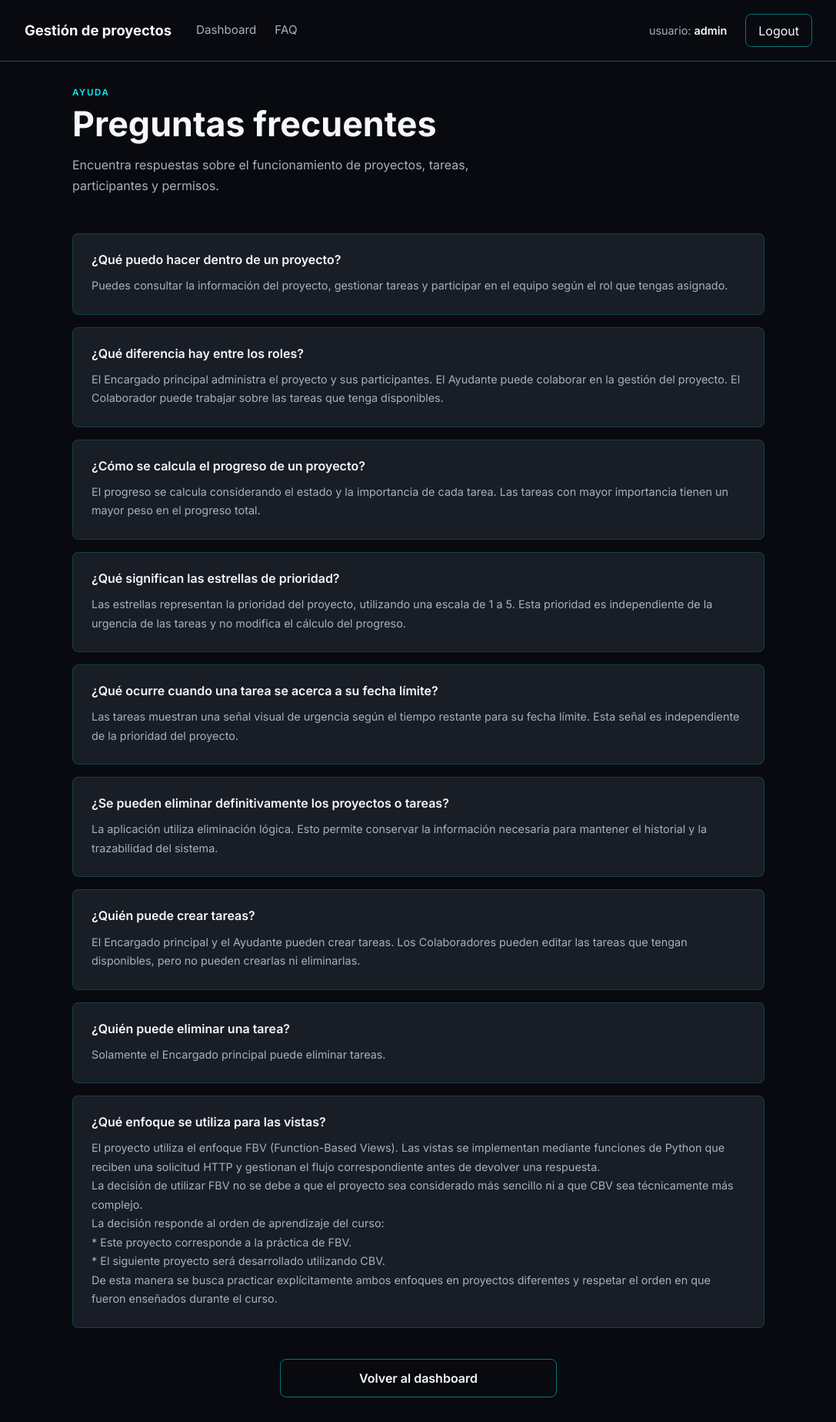
After one commit to MasterPip3/GestionProyectoMod6, a Django app: page /faq/ in a window 1280 px wide. The commit adds this page. Shown: the whole page at 77% size, without its empty margins (96-1183 px from the left). Run offline with Django 5.2, Linux system fonts and the light colour scheme; a user stored in the database is signed in.

Commit message:
Cambios menores en interfaz, implementación FAQ y personalización de Admin

```diff
--- a/config/settings.py
+++ b/config/settings.py
@@ -135,4 +135,4 @@ LOGIN_URL = '/login/'
 
 LOGIN_REDIRECT_URL = '/dashboard/'
 
-LOGOUT_REDIRECT_URL = '/inicio/'
+LOGOUT_REDIRECT_URL = '/'
--- a/core/urls.py
+++ b/core/urls.py
@@ -1,5 +1,5 @@
 from django.urls import path
-from .views import inicio, dashboard, registro, crear_proyecto_view, detalle_proyecto, crear_tarea_view, editar_tarea_view, eliminar_tarea_view, agregar_participante_view, participantes_proyecto, cambiar_rol_participacion_view, salir_proyecto_view, retirar_participante_view, eliminar_proyecto_view
+from .views import inicio, dashboard, registro, crear_proyecto_view, detalle_proyecto, crear_tarea_view, editar_tarea_view, eliminar_tarea_view, agregar_participante_view, participantes_proyecto, cambiar_rol_participacion_view, salir_proyecto_view, retirar_participante_view, eliminar_proyecto_view, faq
 
 
 urlpatterns = [
@@ -17,4 +17,5 @@ urlpatterns = [
     path('proyectos/<int:proyecto_id>/salir', salir_proyecto_view, name='salir_proyecto'),
     path('proyectos/<int:proyecto_id>/participantes/<int:participacion_id>/retirar/', retirar_participante_view, name='retirar_participante'),
     path('proyectos/<int:proyecto_id>/eliminar', eliminar_proyecto_view, name='eliminar_proyecto'),
+    path('faq/', faq, name='faq')
 ]
--- a/core/views.py
+++ b/core/views.py
@@ -391,3 +391,12 @@ def eliminar_proyecto_view(request, proyecto_id):
     }
 
     return render(request, "proyectos/eliminar_proyecto.html", contexto)
+
+
+@login_required
+def faq(request):
+    contexto = {
+        "usuario": request.user,
+    }
+
+    return render(request, "faq.html", contexto)
--- a/static/css/style.css
+++ b/static/css/style.css
@@ -1421,3 +1421,72 @@ button, input, textarea, select {
     }
 
 }
+
+.acciones-publicas {
+    margin-left: auto;
+    margin-right: auto;
+}
+
+/* FAQ */
+
+.faq {
+    width: 100%;
+    max-width: 900px;
+    margin: 0 auto;
+}
+
+.faq-encabezado {
+    margin-bottom: 3rem;
+}
+
+.faq-encabezado h1 {
+    margin: .35rem 0 .75rem;
+    font-size: clamp(2rem, 4vw, 2.8rem);
+    font-weight: 700;
+}
+
+.faq-lista {
+    display: flex;
+    flex-direction: column;
+    gap: 1rem;
+}
+
+.faq-item {
+    padding: 1.5rem;
+    background: var(--color-tarjeta);
+    border: 1px solid rgba(0, 245, 255, .16);
+    border-radius: var(--radio-borde);
+    transition:
+        transform var(--transicion-normal),
+        border-color var(--transicion-normal),
+        box-shadow var(--transicion-normal);
+}
+
+.faq-item:hover {
+    transform: translateY(-2px);
+    border-color: rgba(0, 245, 255, .35);
+    box-shadow: 0 0 14px rgba(0, 245, 255, .10);
+}
+
+.faq-item h2 {
+    margin: 0 0 .75rem;
+    font-size: 1rem;
+    font-weight: 600;
+    color: var(--color-texto);
+}
+
+.faq-item p {
+    margin: 0;
+    color: var(--color-texto-secundario);
+    font-size: .9rem;
+    line-height: 1.7;
+}
+
+.faq-retorno {
+    width: min(100%, 360px);
+    margin: 2.5rem auto 0;
+}
+
+.faq-retorno .boton-secundario {
+    width: 100%;
+}
--- a/templates/base.html
+++ b/templates/base.html
@@ -48,8 +48,8 @@
                             Dashboard
                         </a>
 
-                        <a href="#" class="navbar-enlace">
-                            Proyectos
+                        <a href="{% url 'faq' %}" class="navbar-enlace">
+                            FAQ
                         </a>
 
                     </div>
--- /dev/null
+++ b/templates/faq.html
@@ -0,0 +1,136 @@
+
+
+
+{% extends "base.html" %}
+
+{% block title %}FAQ | Gestión de proyectos{% endblock %}
+
+{% block content %}
+
+<section class="faq">
+
+    <header class="faq-encabezado">
+        <span class="etiqueta-seccion">AYUDA</span>
+
+        <h1>Preguntas frecuentes</h1>
+
+        <p class="texto-secundario">
+            Encuentra respuestas sobre el funcionamiento de proyectos,
+            tareas, participantes y permisos.
+        </p>
+    </header>
+
+    <div class="faq-lista">
+
+        <article class="faq-item">
+            <h2>¿Qué puedo hacer dentro de un proyecto?</h2>
+
+            <p>
+                Puedes consultar la información del proyecto, gestionar
+                tareas y participar en el equipo según el rol que tengas
+                asignado.
+            </p>
+        </article>
+
+        <article class="faq-item">
+            <h2>¿Qué diferencia hay entre los roles?</h2>
+
+            <p>
+                El Encargado principal administra el proyecto y sus
+                participantes. El Ayudante puede colaborar en la gestión
+                del proyecto. El Colaborador puede trabajar sobre las
+                tareas que tenga disponibles.
+            </p>
+        </article>
+
+        <article class="faq-item">
+            <h2>¿Cómo se calcula el progreso de un proyecto?</h2>
+
+            <p>
+                El progreso se calcula considerando el estado y la
+                importancia de cada tarea. Las tareas con mayor importancia
+                tienen un mayor peso en el progreso total.
+            </p>
+        </article>
+
+        <article class="faq-item">
+            <h2>¿Qué significan las estrellas de prioridad?</h2>
+
+            <p>
+                Las estrellas representan la prioridad del proyecto,
+                utilizando una escala de 1 a 5. Esta prioridad es
+                independiente de la urgencia de las tareas y no modifica
+                el cálculo del progreso.
+            </p>
+        </article>
+
+        <article class="faq-item">
+            <h2>¿Qué ocurre cuando una tarea se acerca a su fecha límite?</h2>
+
+            <p>
+                Las tareas muestran una señal visual de urgencia según
+                el tiempo restante para su fecha límite. Esta señal es
+                independiente de la prioridad del proyecto.
+            </p>
+        </article>
+
+        <article class="faq-item">
+            <h2>¿Se pueden eliminar definitivamente los proyectos o tareas?</h2>
+
+            <p>
+                La aplicación utiliza eliminación lógica. Esto permite
+                conservar la información necesaria para mantener el
+                historial y la trazabilidad del sistema.
+            </p>
+        </article>
+
+        <article class="faq-item">
+            <h2>¿Quién puede crear tareas?</h2>
+
+            <p>
+                El Encargado principal y el Ayudante pueden crear tareas.
+                Los Colaboradores pueden editar las tareas que tengan
+                disponibles, pero no pueden crearlas ni eliminarlas.
+            </p>
+        </article>
+
+        <article class="faq-item">
+            <h2>¿Quién puede eliminar una tarea?</h2>
+
+            <p>
+                Solamente el Encargado principal puede eliminar tareas.
+            </p>
+        </article>
+
+        <article class="faq-item">
+            <h2>¿Qué enfoque se utiliza para las vistas?</h2>
+
+            <p>
+                El proyecto utiliza el enfoque FBV (Function-Based Views).
+                Las vistas se implementan mediante funciones de Python que reciben
+                una solicitud HTTP y gestionan el flujo correspondiente antes de
+                devolver una respuesta.
+                <br>
+                La decisión de utilizar FBV no se debe a que el proyecto sea considerado más sencillo ni a que CBV sea técnicamente más complejo.
+                <br>
+                La decisión responde al orden de aprendizaje del curso:
+                <br>
+                * Este proyecto corresponde a la práctica de FBV.
+                <br>
+                * El siguiente proyecto será desarrollado utilizando CBV.
+                <br>
+                De esta manera se busca practicar explícitamente ambos enfoques en proyectos diferentes y respetar el orden en que fueron enseñados durante el curso.
+            </p>
+        </article>
+
+    </div>
+
+    <div class="faq-retorno">
+        <a href="{% url 'dashboard' %}" class="boton boton-secundario">
+            Volver al dashboard
+        </a>
+    </div>
+
+</section>
+
+{% endblock %}
--- a/templates/inicio.html
+++ b/templates/inicio.html
@@ -12,7 +12,7 @@ Inicio | Gestión de proyectos
 
             <h1>Gestión de proyectos</h1>
 
-            <p class="texto-secundario">
+            <p class="texto-secundario acciones-publicas">
                 Organiza proyectos, tareas y equipos de trabajo
                 desde un solo lugar.
             </p>
```
Also changed, not shown: core/admin.py (+63 -3 lines), templates/proyectos/agregar_participante.html (+25 -1 lines), templates/proyectos/cambiar_rol_participacion.html (+25 -1 lines), db.sqlite3.
